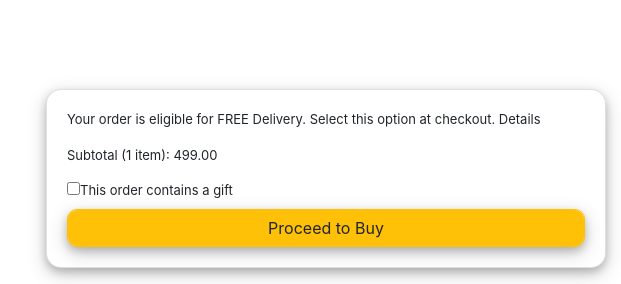
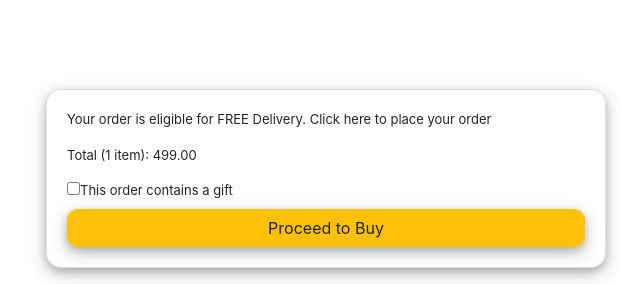
Before and after one commit to CODESQUARESANJANA/AMAZON, a plain HTML site: page checkout.html in a window 1280 px wide. Shown: the part 330-614 px from the top of the page, 659-1280 px from the left. Drawn offline with nearby package versions, Linux system fonts and the light colour scheme.

Commit message:
sassakjs

```diff
--- a/checkout.html
+++ b/checkout.html
@@ -317,8 +317,8 @@
                 <div class="card " style="font-size:small;box-shadow: 0 4px 8px 0 rgb(0 0 0 / 20%), 0 6px 20px 0 rgb(0 0 0 / 19%);border-radius: 15px;margin-top: -60px; margin-left: 20px; ">
                     <div class="card-body">
                       <p>
-                        Your order is eligible for FREE Delivery. Select this option at checkout. Details</p>
-                      <p id="price">Subtotal (1 item): 499.00</p>
+                        Your order is eligible for FREE Delivery. Click here to place your order</p>
+                      <p id="price">Total (1 item): 499.00</p>
                       <input type="checkbox" name="check" id="check"><label for="check">This order contains a gift</label>
                       <button type="button" id="checkout-btn" class="btn btn-warning form-control " style="width: 100%; border-radius: 10px;box-shadow :0 4px 8px 0 rgba(0, 0, 0, 0.2), 0 6px 20px 0 rgba(0, 0, 0, 0.19);">Proceed to
                         Buy</button>
```
